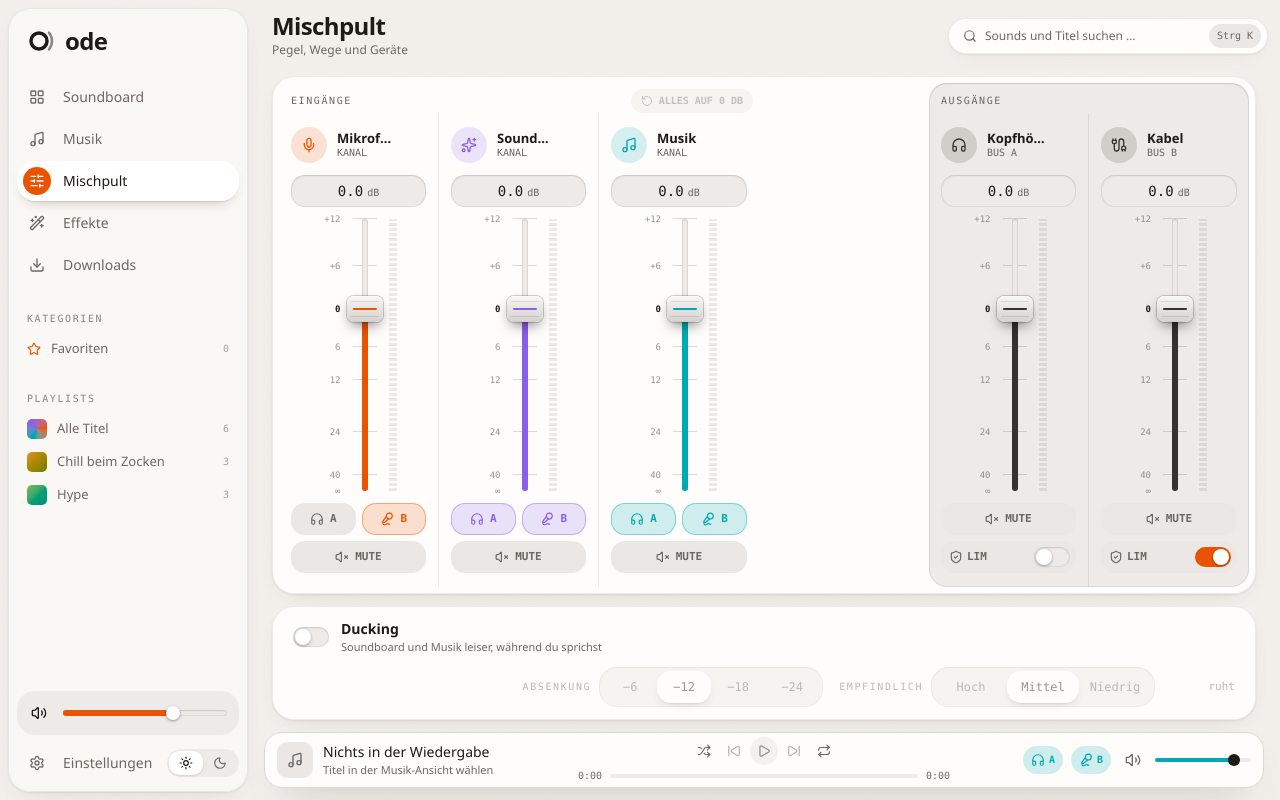
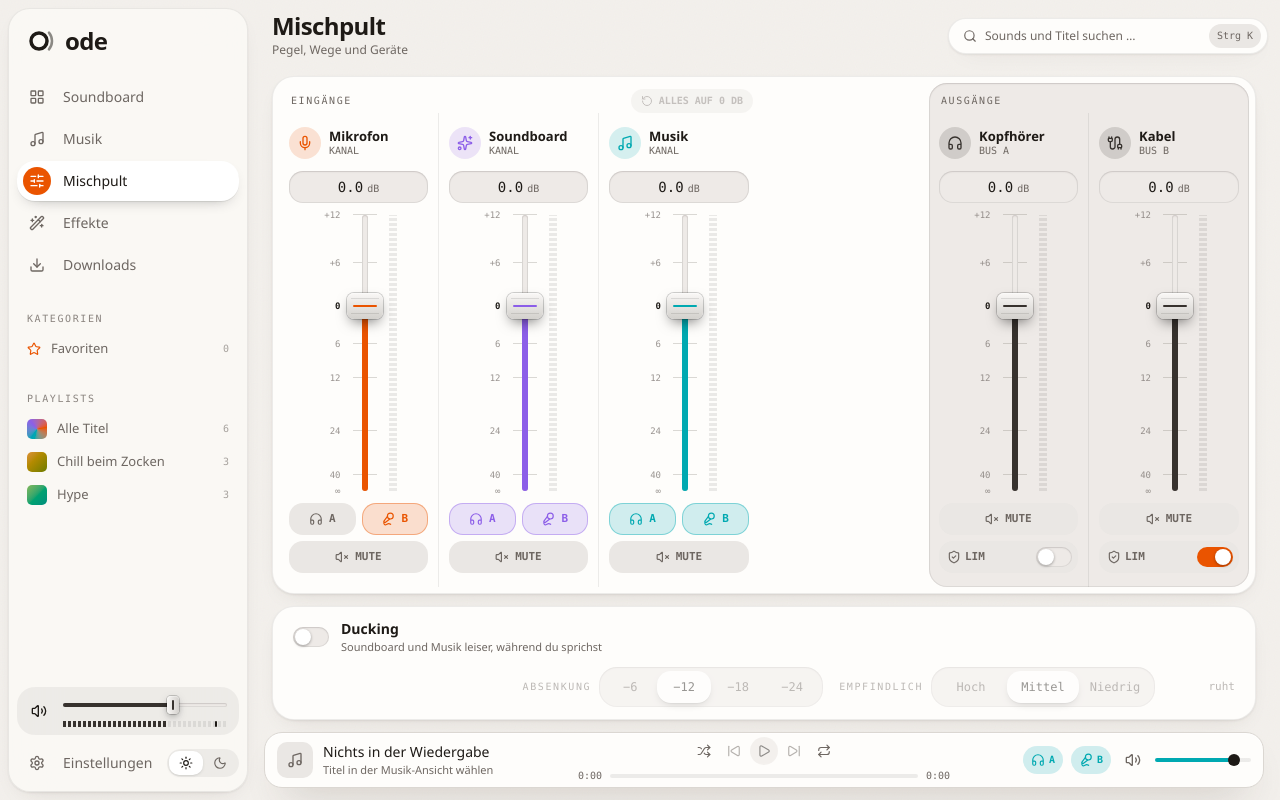
Before and after one commit to MosesCommitsFraud/Ode, a React (Vite) app: page / in a window 1280 px wide. Built offline with nearby package versions, Linux system fonts and the light colour scheme; the HTML template or start-up script is replaced by a standard one.

Commit message:
Ausgangsregler als kleiner Pult-Fader mit LED-Pegel
Reset-Knopf der Kanalzüge schwebt nur bei Abweichung oben rechts, damit
die Kanalnamen mehr Platz haben.

```diff
--- a/src/components/mixer/ChannelStrip.tsx
+++ b/src/components/mixer/ChannelStrip.tsx
@@ -90,11 +90,11 @@ export function ChannelStrip({
   return (
     <div
       style={{ "--ch": color } as CSSProperties}
-      className={cn("flex w-[calc((100vw-21rem)/5)] max-w-[10rem] min-w-[6.5rem] shrink-0 flex-col px-3 py-3.5", disabled && "opacity-55")}
+      className={cn("relative flex w-[calc((100vw-21rem)/5)] max-w-[10rem] min-w-[6.5rem] shrink-0 flex-col px-2.5 py-3.5", disabled && "opacity-55")}
     >
-      <div className="flex items-center gap-2.5">
+      <div className="flex items-center gap-2">
         <span
-          className="flex size-9 shrink-0 items-center justify-center rounded-xl bg-[color-mix(in_oklch,var(--ch)_16%,transparent)] text-[var(--ch)] [&_svg]:size-4"
+          className="flex size-8 shrink-0 items-center justify-center rounded-xl bg-[color-mix(in_oklch,var(--ch)_16%,transparent)] text-[var(--ch)] [&_svg]:size-4"
         >
           {icon}
         </span>
@@ -102,15 +102,16 @@ export function ChannelStrip({
           <div className="truncate text-[13px] font-semibold">{name}</div>
           <div className="truncate font-mono text-3xs text-muted-foreground uppercase">{badge ?? kind}</div>
         </div>
+        {!isDefault && (
           <button
             type="button"
             title="Auf Standard zurücksetzen"
-          disabled={isDefault}
             onClick={onReset}
-          className="-mr-1 flex size-6 shrink-0 cursor-default items-center justify-center rounded-md text-muted-foreground transition-colors hover:bg-accent hover:text-foreground disabled:opacity-0 [&_svg]:size-3.5"
+            className="absolute top-1.5 right-1.5 flex size-6 cursor-default items-center justify-center rounded-md bg-panel text-muted-foreground shadow-sm transition-colors hover:bg-accent hover:text-foreground [&_svg]:size-3.5"
           >
             <RotateCcw />
           </button>
+        )}
       </div>
 
       <button
--- a/src/components/shell/OutputVolume.tsx
+++ b/src/components/shell/OutputVolume.tsx
@@ -1,25 +1,19 @@
 import { Volume1, Volume2, VolumeX } from "lucide-react";
-import { useRef, type KeyboardEvent, type PointerEvent } from "react";
+import { useRef, type CSSProperties, type KeyboardEvent, type PointerEvent } from "react";
 import { dbToPosition, MAX_DB, MIN_DB, positionToDb } from "~/components/mixer/Fader";
 import { actions, useStore } from "~/lib/store";
-import { cn, formatDb, gainToDb } from "~/lib/utils";
-
-const FLOOR = -60;
-const FALL_DB = 1.6;
+import { Meter } from "~/components/mixer/Meter";
+import { cn, formatDb } from "~/lib/utils";
 
 /**
- * Schnellzugriff auf das, was rausgeht (Ausgang B, das Kabel): Pegel im
- * Regler, Ziehen ändert die Lautstärke, das Symbol schaltet stumm.
+ * Schnellzugriff auf das, was rausgeht (Ausgang B, das Kabel): ein kleiner
+ * Pult-Fader mit LED-Pegel darunter, das Symbol schaltet stumm.
  */
 export function OutputVolume() {
   const out = useStore((s) => s.outputs.b);
   const peak = useStore((s) => (s.info ? (s.meters?.outB.peak ?? 0) : 0));
   const track = useRef<HTMLDivElement>(null);
-  const display = useRef(FLOOR);
 
-  const db = gainToDb(out.muted ? 0 : peak, FLOOR);
-  display.current = Math.max(db, display.current - FALL_DB);
-  const level = Math.min(1, Math.max(0, (display.current - FLOOR) / -FLOOR));
   const pos = dbToPosition(out.gainDb);
 
   const setGain = (gainDb: number) => actions.setOutput("b", { gainDb });
@@ -51,7 +45,10 @@ export function OutputVolume() {
   const Icon = out.muted || out.gainDb <= MIN_DB ? VolumeX : out.gainDb < -12 ? Volume1 : Volume2;
 
   return (
-    <div className="flex h-11 items-center gap-2 rounded-xl bg-sidebar-accent pr-3 pl-1.5">
+    <div
+      style={{ "--ch": "var(--ch-out)" } as CSSProperties}
+      className="flex items-center gap-2 rounded-xl bg-sidebar-accent py-2 pr-3 pl-1.5"
+    >
       <button
         type="button"
         title={out.muted ? "Ausgang wieder einschalten" : "Ausgang stummschalten"}
@@ -64,6 +61,7 @@ export function OutputVolume() {
         <Icon />
       </button>
 
+      <div className="min-w-0 flex-1 space-y-1.5">
         <div
           ref={track}
           role="slider"
@@ -78,18 +76,31 @@ export function OutputVolume() {
           onPointerMove={onPointerMove}
           onDoubleClick={() => setGain(0)}
           onKeyDown={onKeyDown}
-        className="group relative h-5 flex-1 touch-none rounded-full outline-none focus-visible:ring-2 focus-visible:ring-ring"
+          className="group relative h-5 touch-none rounded-md outline-none focus-visible:ring-2 focus-visible:ring-ring"
         >
-        <div className="well absolute inset-x-0 top-1/2 h-1.5 -translate-y-1/2 overflow-hidden rounded-full">
-          {/* Eingestellte Lautstärke */}
-          <div className="absolute inset-y-0 left-0 bg-foreground/25" style={{ width: `${pos * 100}%` }} />
-          {/* Was gerade rausgeht */}
-          <div className="absolute inset-y-0 left-0 bg-primary" style={{ width: `${Math.min(level, pos) * 100}%` }} />
+          {/* 0-dB-Rille wie auf dem Pult */}
+          <span
+            className="absolute top-1/2 h-4 w-px -translate-y-1/2 bg-muted-foreground/50"
+            style={{ left: `${dbToPosition(0) * 100}%` }}
+          />
+          <div className="well absolute inset-x-0 top-1/2 h-1 -translate-y-1/2 rounded-full" />
+          <div
+            className="absolute top-1/2 left-0 h-1 -translate-y-1/2 rounded-full bg-[var(--ch)]"
+            style={{ width: `${pos * 100}%`, opacity: out.muted ? 0.35 : 1 }}
+          />
+          {/* Kappe, verkleinert vom Pult-Fader */}
+          <div
+            className={cn(
+              "absolute top-1/2 h-[18px] w-[12px] -translate-x-1/2 -translate-y-1/2 rounded-[4px] transition-transform duration-100 group-active:scale-95",
+              "bg-[linear-gradient(to_right,oklch(98%_0.003_75),oklch(86%_0.006_75))] dark:bg-[linear-gradient(to_right,oklch(40%_0.006_60),oklch(26%_0.006_60))]",
+              "shadow-[0_1px_0_oklch(100%_0_0/35%)_inset,0_3px_8px_-2px_oklch(0%_0_0/55%),0_0_0_1px_oklch(0%_0_0/18%)]",
+            )}
+            style={{ left: `${pos * 100}%` }}
+          >
+            <span className="absolute inset-y-1 left-1/2 w-0.5 -translate-x-1/2 rounded-full bg-[var(--ch)]" />
           </div>
-        <div
-          className="absolute top-1/2 size-3.5 -translate-x-1/2 -translate-y-1/2 rounded-full bg-white shadow-[0_1px_3px_oklch(0%_0_0/40%)] transition-transform group-active:scale-110"
-          style={{ left: `${pos * 100}%` }}
-        />
+        </div>
+        <Meter peak={out.muted ? 0 : peak} orientation="horizontal" className="h-1.5" />
       </div>
     </div>
   );
```
Lines whose indentation alone changed are shown as unchanged.
